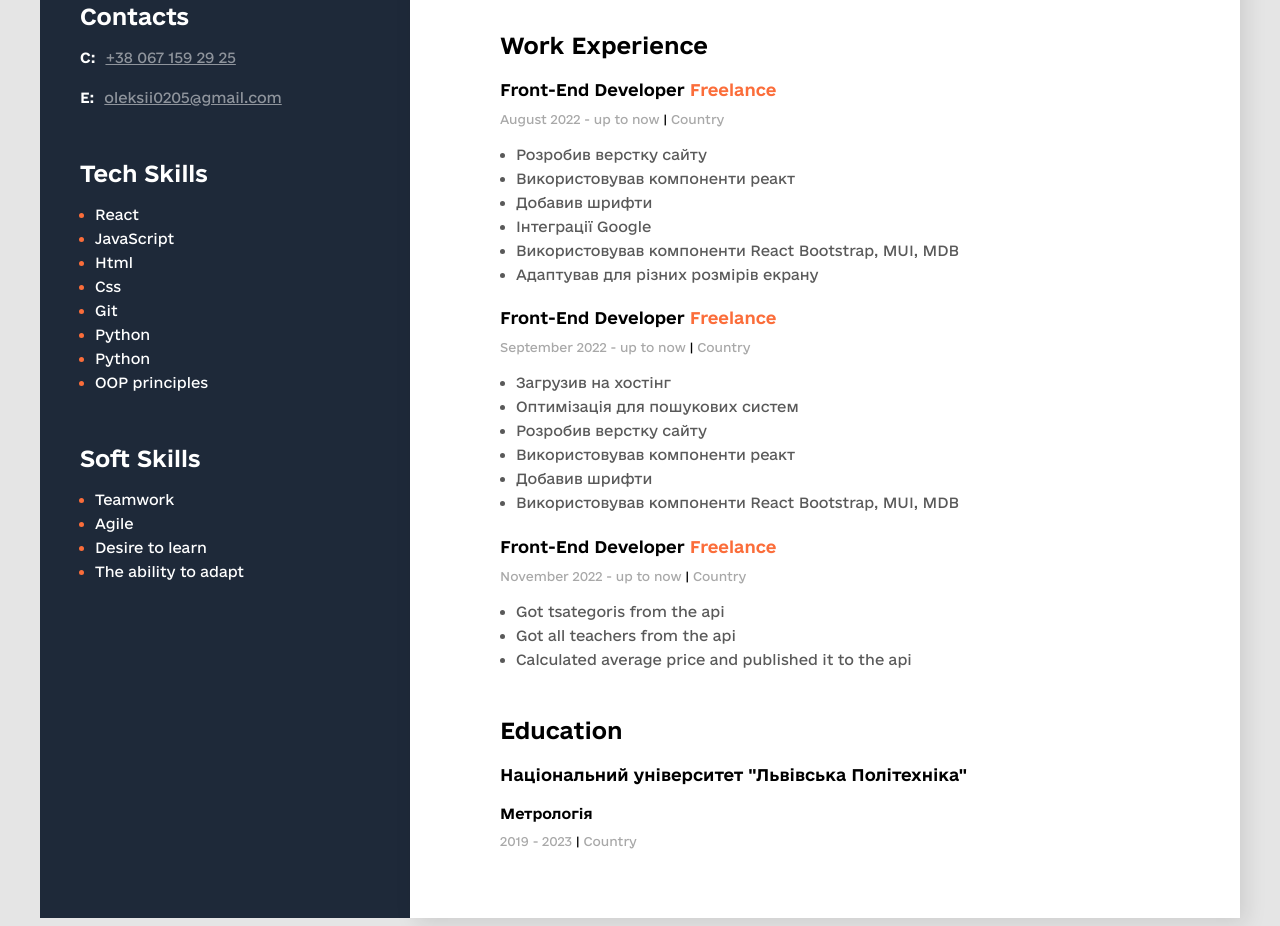
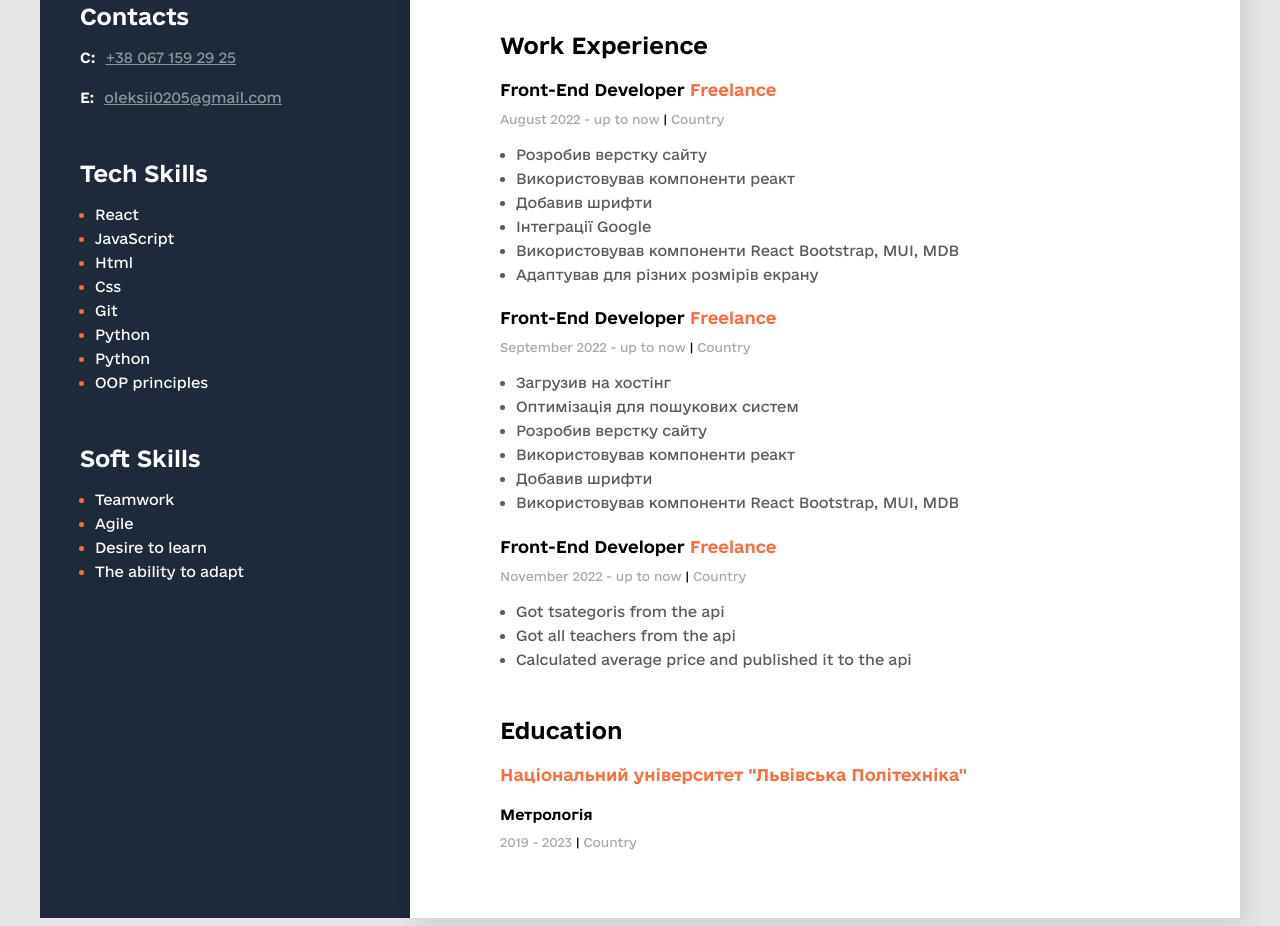
Before and after one commit to oleksii02/Resume, a plain HTML site: page index.html in a window 1280 px wide. Shown: the part 490-1416 px from the top of the page. Drawn offline with Linux system fonts and the light colour scheme; files whose address does not match are found by name.

Commit message:
готово

```diff
--- a/index.html
+++ b/index.html
@@ -88,7 +88,7 @@
             <!--Education-->
             <div class="education">
                 <h3 class="title">Education</h3>
-                <h4><span class="gi">Національний університет "Львівська Політехніка"</span></h4>
+                <h4><span class="university">Національний університет "Львівська Політехніка"</span></h4>
                 <h4 class=departament>Метрологія</h4>
                 <p class="period">2019 - 2023 <span class="line">|</span> Country</p>
             </div>
```
